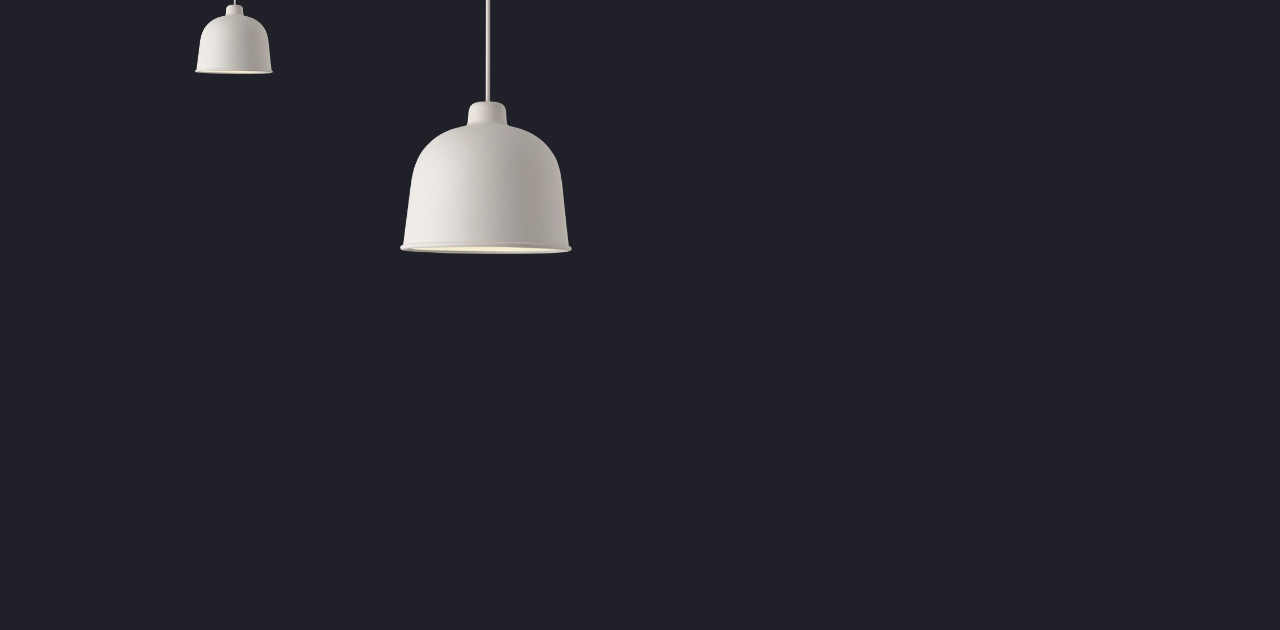
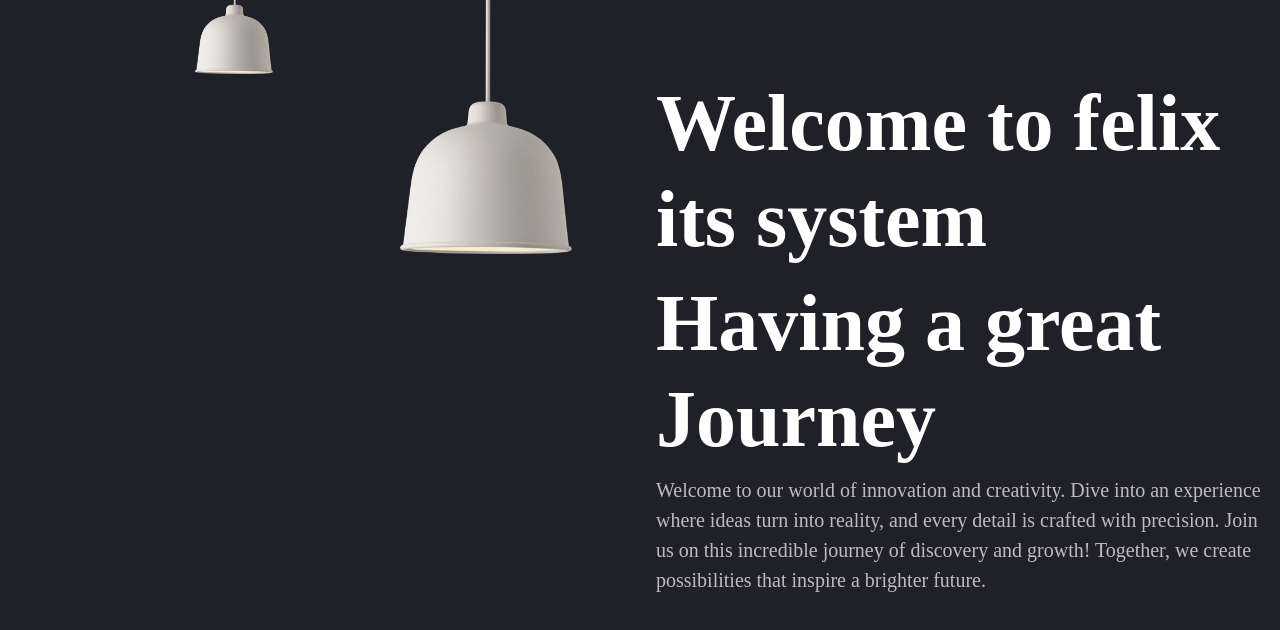
Before and after one commit to NirmalKumar-1/Vue-Lamp-Switch, a plain HTML site: page index.html in a window 1280 px wide. Shown: the part 76-706 px from the top of the page. Drawn offline with nearby package versions, Linux system fonts and the light colour scheme.

Commit message:
Update index.html

```diff
--- a/index.html
+++ b/index.html
@@ -57,7 +57,7 @@
                         <img src="images/light.png" alt="" id="light-img1" class="on-off-lamp">
                         <img src="images/light.png" alt="" id="light-img2" class="on-off-lamp">
                     </div>
-                    <div class="col-12 col-xl-6 px-3 d-none" id="text-box">
+                    <div class="col-12 col-xl-6 px-3" id="text-box">
                         <h1 id="main-heading">Welcome to felix its system</h1>
                         <h1 id="main-heading">Having a great Journey</h1>
                         <p id="main-para">
```
